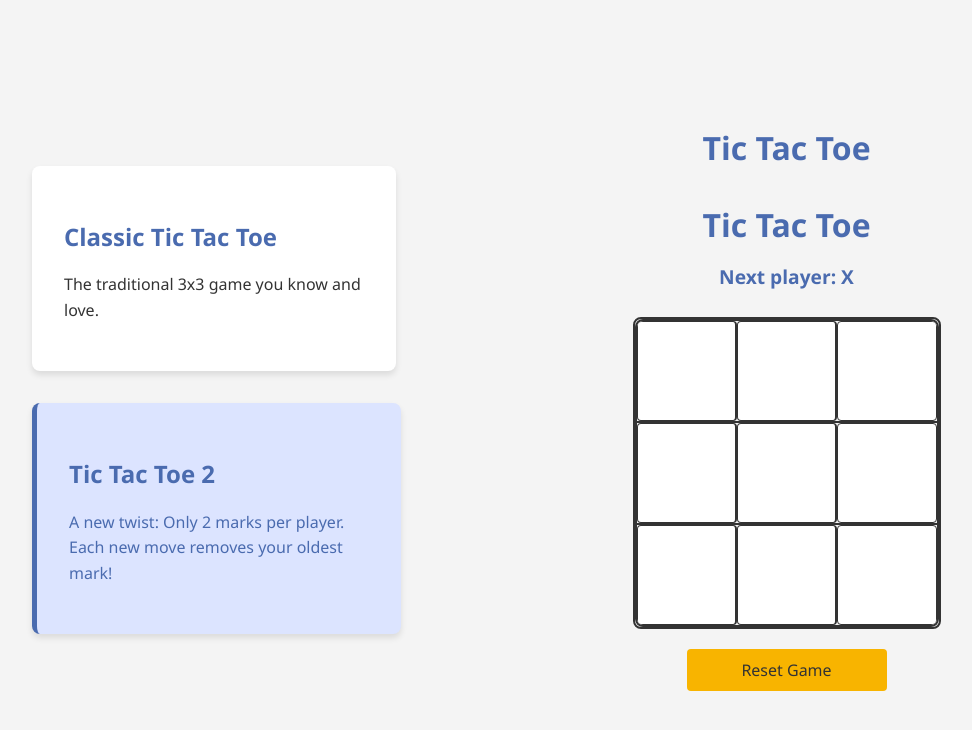
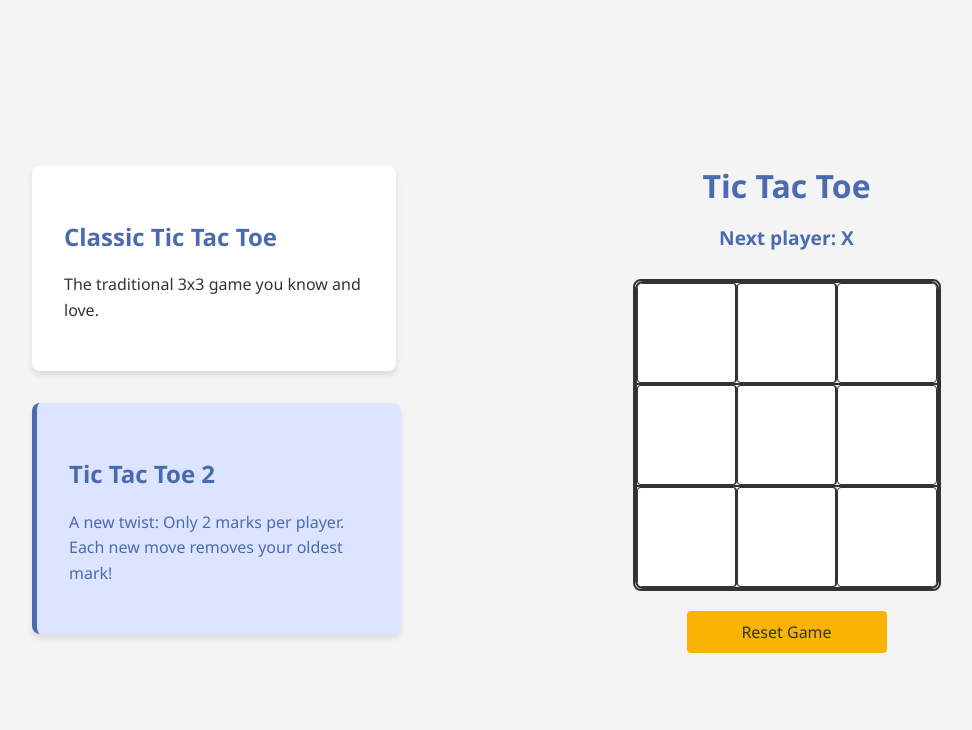
Before and after one commit to DanielJonthn/tic-tac-toe, a React (Vite) app: page /enhanced in a window 1280 px wide. Shown: the top 730 px of the page, without its empty margins (38-1010 px from the left). Built offline with nearby package versions, Linux system fonts and the light colour scheme.

Commit message:
pull and remove conflict

```diff
--- a/src/pages/TicTacToe2.tsx
+++ b/src/pages/TicTacToe2.tsx
@@ -130,9 +130,6 @@ const TicTacToe2 = () => {
         <Link to="/">
           <h1 className="game-title">Tic Tac Toe</h1>
         </Link>
-        <Link to="/">
-          <h1 className="game-title">Tic Tac Toe</h1>
-        </Link>
 
         <div className="game-content">
           <div className="game-main">
```
